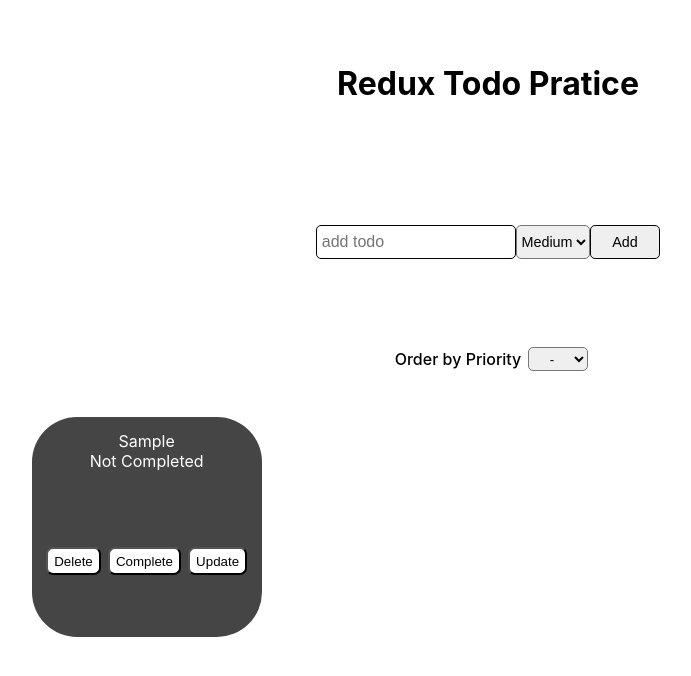
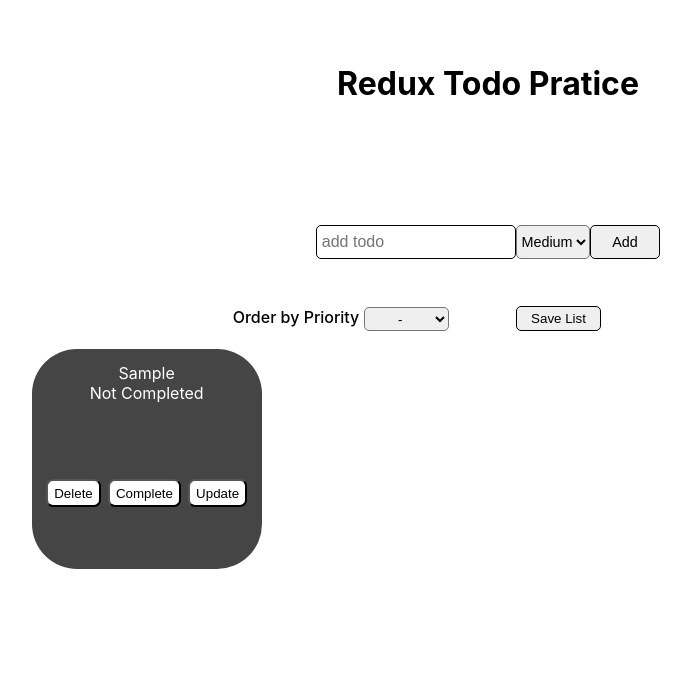
Before and after one commit to SeanSchmidt89/redux-todo, a React (Create React App) app: page / in a window 1280 px wide. Both pictures are taken after typing "Sample" into the empty fields and a click on the button "Add". Shown: the top 676 px of the page, without its empty margins (152-843 px from the left). Built offline with nearby package versions, Linux system fonts and the light colour scheme.

Commit message:
adding logic to todolist comp to save list

```diff
--- a/src/components/TodoList/TodoList.css
+++ b/src/components/TodoList/TodoList.css
@@ -4,7 +4,7 @@
 }
 
 .list-container {
-  margin: auto;
+  margin: 1rem auto;
   width: 80%;
   display: grid;
   grid-template-columns: 1fr 1fr 1fr;
@@ -14,11 +14,14 @@
   margin: auto;
   width: 200px;
   display: flex;
+  position: relative;
   justify-content: center;
   align-items: center;
 }
 
 .sort p {
+  position: absolute;
+  right: 12rem;
   margin: 2rem auto;
   width: 200px;
   text-align: center;
@@ -27,9 +30,49 @@
 }
 
 .sort select {
+  position: absolute;
+  top: -0.6rem;
+  right: 8.7rem;
   height: 24px;
   width: 85px;
   text-align: center;
   border-radius: 5px;
   outline: none;
 }
+
+.save-todo {
+  position: absolute;
+  left: 8rem;
+  top: -0.7rem;
+}
+
+.save-todo button {
+  width: 85px;
+  height: 25px;
+  border-radius: 5px;
+  border: 1px solid black;
+  cursor: pointer;
+}
+
+.save-input {
+  position: absolute;
+  left: 14.5rem;
+  top: -0.7rem;
+  display: flex;
+}
+
+.save-input input {
+  height: 25px;
+  width: 150px;
+  padding: 0rem 0.4rem;
+  outline: none;
+  border: 1px solid black;
+  border-radius: 5px;
+}
+
+.save-input button {
+  width: 50px;
+  border-radius: 5px;
+  border: 1px solid black;
+  cursor: pointer;
+}
--- a/src/components/TodoList/TodoList.js
+++ b/src/components/TodoList/TodoList.js
@@ -1,18 +1,33 @@
-import React from "react";
+import React, { useState } from "react";
 import Todo from "../Todo/Todo";
 import { useSelector, useDispatch } from "react-redux";
 import { sortList } from "../../store/todoSlice";
 import "./TodoList.css";
 
 const TodoList = () => {
+  const [save, setSave] = useState(false);
+  const [inputText, setInputText] = useState("");
   const todos = useSelector((state) => state.todos.todos);
   const dispatch = useDispatch();
 
   const selectHandler = (e) => {
     dispatch(sortList(e.target.value));
   };
+
+  const showState = (e) => {
+    setSave(!save);
+  };
+
+  const saveListHandler = (e) => {
+    setInputText(e.target.value);
+  };
+
+  //need handler for button on save button
+  //then need to save list to slice
+
   return (
     <div className="todoList">
+      {todos.length > 0 && (
         <div className="sort">
           <p>Order by Priority</p>
           <select onChange={selectHandler} defaultValue="-">
@@ -20,7 +35,25 @@
             <option>High</option>
             <option>Low</option>
           </select>
+          <div className="save-todo">
+            {save ? (
+              <button onClick={showState}>Cancel</button>
+            ) : (
+              <button onClick={showState}>Save List</button>
+            )}
           </div>
+          {save && (
+            <div className="save-input">
+              <input
+                onChange={saveListHandler}
+                value={inputText}
+                placeholder="List Name"
+              />
+              <button>Save</button>
+            </div>
+          )}
+        </div>
+      )}
       <div className="list-container">
         {todos.length > 0 &&
           todos.map((item) => <Todo key={item.id} item={item} />)}
```
Lines whose indentation alone changed are shown as unchanged.
